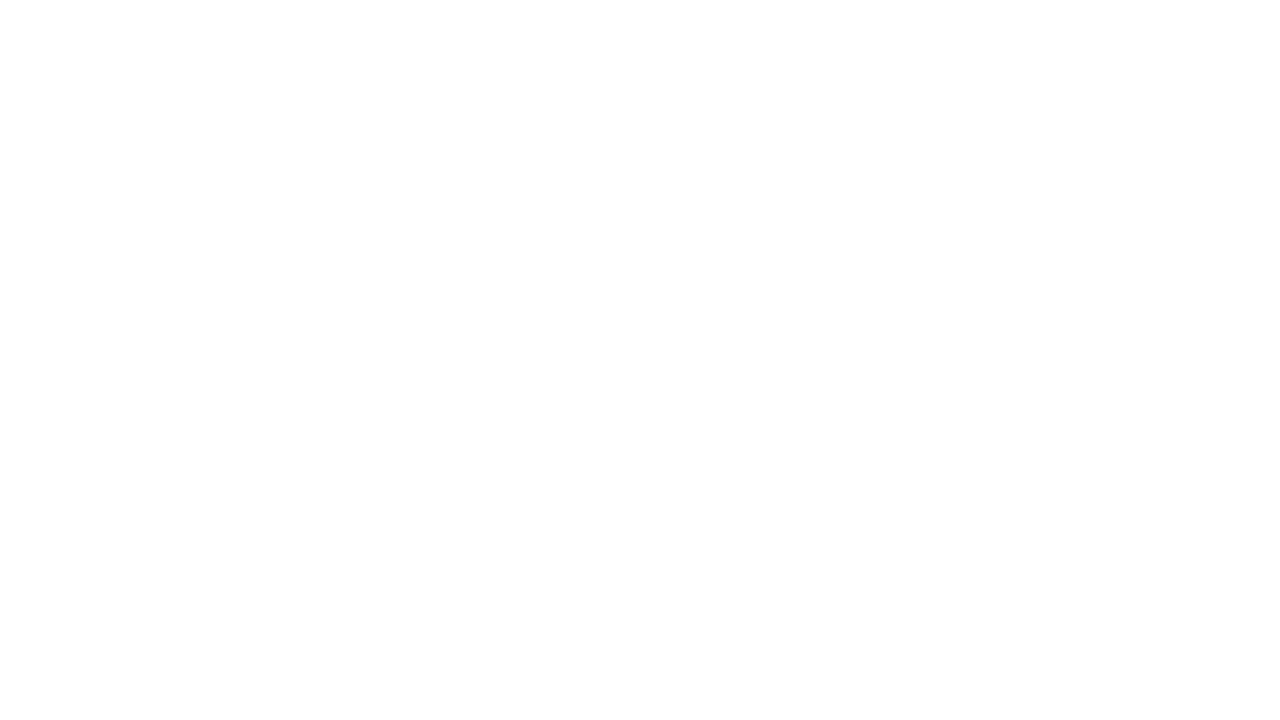
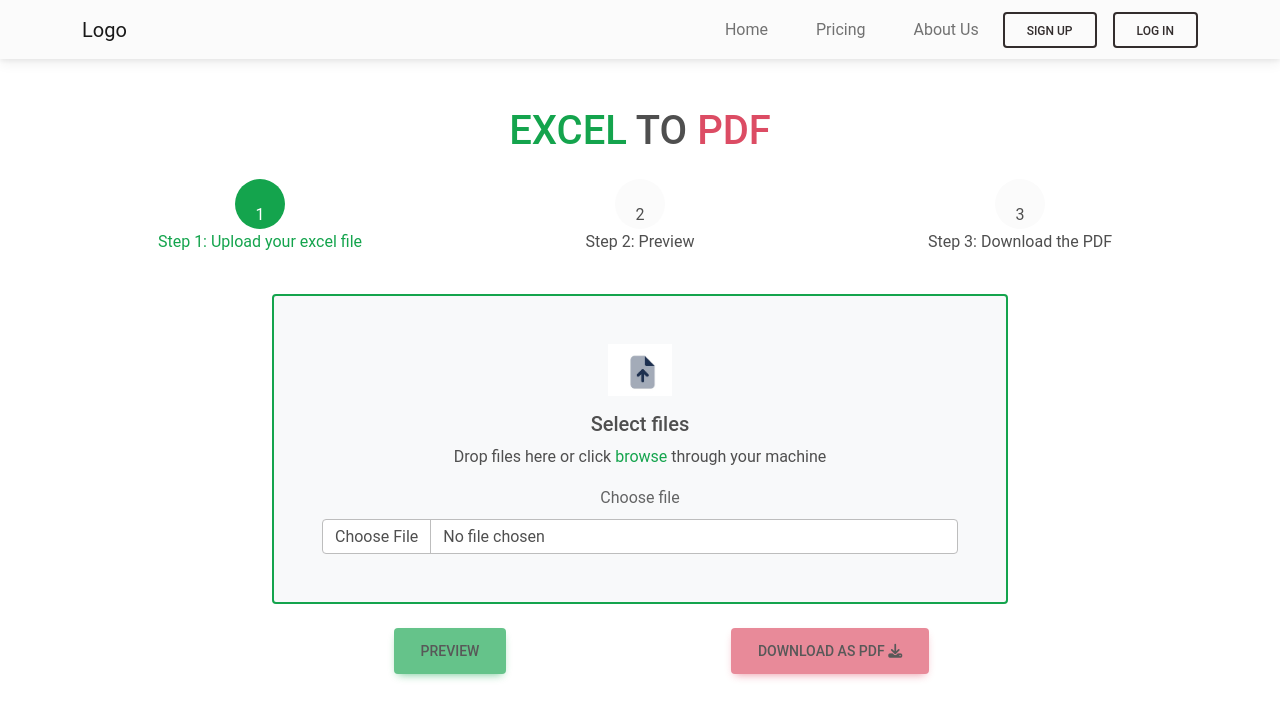
Before and after one commit to DeVka-K/BNI-Roster-2-, a React (Create React App) app in the folder bni_roster_frontend/: page /excel-to-pdf in a window 1280 px wide. Shown: the top 720 px of the page. Built offline with nearby package versions, Linux system fonts and the light colour scheme.

Commit message:
Header_exccelto pdf

```diff
--- a/bni_roster_frontend/public/index.html
+++ b/bni_roster_frontend/public/index.html
@@ -10,6 +10,7 @@
       content="Web site created using create-react-app"
     />
     <link rel="apple-touch-icon" href="%PUBLIC_URL%/logo192.png" />
+    <link href="https://cdn.jsdelivr.net/npm/bootstrap@5.3.3/dist/css/bootstrap.min.css" rel="stylesheet" integrity="sha384-QWTKZyjpPEjISv5WaRU9OFeRpok6YctnYmDr5pNlyT2bRjXh0JMhjY6hW+ALEwIH" crossorigin="anonymous">
     <!--
       manifest.json provides metadata used when your web app is installed on a
       user's mobile device or desktop. See https://developers.google.com/web/fundamentals/web-app-manifest/
--- a/bni_roster_frontend/src/App.css
+++ b/bni_roster_frontend/src/App.css
@@ -0,0 +1,153 @@
+/* navbar */
+.navbar{
+    margin-right: 0%;
+    gap: 1rem;
+}
+.container{
+    gap: 1rem;
+}
+.ms-auto{
+    gap: 2rem;
+}
+/* 1 */
+.stepper-step {
+    text-align: center;
+    flex: 1;
+  }
+
+  .stepper-step .step-number {
+    width: 30px;
+    height: 30px;
+    background-color: #ccc;
+    border-radius: 50%;
+    display: inline-block;
+    line-height: 30px;
+    margin-bottom: 10px;
+  }
+
+  .stepper-step .step-label {
+    font-weight: bold;
+  }
+
+  .stepper-step.active .step-number {
+    background-color: #007bff;
+    color: #fff;
+  }
+
+  .stepper-step .step-description {
+    font-size: 12px;
+    color: #666;
+  }
+
+  .step {
+    padding: 10px;
+    border: 1px solid #ddd;
+    border-radius: 5px;
+    margin: 10px 0;
+  }
+
+  .step.active {
+    background-color: #e0f7fa;
+  }
+
+  .text-success {
+    color: green;
+  }
+
+  .text-danger {
+    color: red;
+  }
+
+  /* 2  */
+  .upload-card {
+    border: 2px dashed #ccc;
+    border-radius: 10px;
+    padding: 30px;
+    text-align: center;
+    background-color: #f9f9f9;
+  }
+
+  .upload-icon img {
+    width: 100px;
+    margin-bottom: 20px;
+  }
+
+  .upload-text h5 {
+    margin: 0;
+    font-weight: bold;
+  }
+
+  .upload-text p {
+    margin: 5px 0;
+    color: #777;
+  }
+
+  .browse-button {
+    background: none;
+    color: #007bff;
+    border: none;
+    padding: 0;
+    font: inherit;
+    cursor: pointer;
+    text-decoration: underline;
+  }
+
+  .browse-button:hover {
+    color: #0056b3;
+  }
+
+  .upload-input {
+    display: none;
+  }
+
+  .MDBRow{
+    margin-bottom: 3rem;
+  }
+/* 3 */
+.preview-download-container {
+    text-align: center;
+    margin-top: 20px;
+  }
+
+  .preview-title {
+    font-size: 18px;
+    font-weight: bold;
+  }
+
+  .preview-content {
+    margin: 20px 0;
+  }
+
+  .preview-image {
+    width: 100%;
+    height: auto;
+    max-height: 300px;
+    border: 1px solid #ddd;
+    border-radius: 5px;
+  }
+
+  .preview-button {
+    display: block;
+    margin: 20px auto;
+  }
+
+  .download-button {
+    display: block;
+    margin: 20px auto;
+    background-color: #ff4081;
+    color: white;
+    font-size: 16px;
+    font-weight: bold;
+  }
+
+  .preview{
+    margin: 3rem;
+    display: flex;
+    flex-direction: column;
+    gap: 3rem;
+    align-items: center;
+  }
+
+  .btn1{
+    width: 15rem;
+  }
--- a/bni_roster_frontend/src/App.tsx
+++ b/bni_roster_frontend/src/App.tsx
@@ -1,9 +1,18 @@
 import React from 'react';
 import './App.css';
+import  Header from './components/Header';
+ import  ExcelToPDF from './components/ExcelToPDF';
+import { Routes, Route } from 'react-router-dom';
 
-function App() {
+
+const App: React.FC = () => {
   return (
     <div className="App">
+      <Header></Header>
+  <Routes>
+    <Route path="/excel-to-pdf" element={<ExcelToPDF/>}/>
+
+  </Routes>
 
     </div>
   );
--- /dev/null
+++ b/bni_roster_frontend/src/components/ExcelToPDF.tsx
@@ -0,0 +1,140 @@
+import React, { useState } from 'react';
+import { Container, Row, Col, Button, Form } from 'react-bootstrap';
+
+const ExcelToPDF: React.FC = () => {
+  const [file, setFile] = useState<File | null>(null);
+  const [step, setStep] = useState<number>(1);
+  const [previewUrl, setPreviewUrl] = useState<string | null>(null);
+  const maxFileSizeMB = 5; // Maximum file size in MB
+
+  const handleFileUpload = (event: React.ChangeEvent<HTMLInputElement>) => {
+    const uploadedFile = event.target.files?.[0];
+    if (uploadedFile) {
+      if (uploadedFile.size > maxFileSizeMB * 1024 * 1024) {
+        alert(`File size should not exceed ${maxFileSizeMB} MB.`);
+        return;
+      }
+      if (uploadedFile.type === 'application/vnd.openxmlformats-officedocument.spreadsheetml.sheet') {
+        setFile(uploadedFile);
+        setStep(2);
+      } else {
+        alert('Please upload a valid Excel file.');
+      }
+    }
+  };
+
+  const handleDragOver = (event: React.DragEvent<HTMLDivElement>) => {
+    event.preventDefault();
+  };
+
+  const handleDrop = (event: React.DragEvent<HTMLDivElement>) => {
+    event.preventDefault();
+    const droppedFile = event.dataTransfer.files[0];
+    if (droppedFile) {
+      if (droppedFile.size > maxFileSizeMB * 1024 * 1024) {
+        alert(`File size should not exceed ${maxFileSizeMB} MB.`);
+        return;
+      }
+      if (droppedFile.type === 'application/vnd.openxmlformats-officedocument.spreadsheetml.sheet') {
+        setFile(droppedFile);
+        setStep(2);
+      } else {
+        alert('Please upload a valid Excel file.');
+      }
+    }
+  };
+
+  const handlePreview = () => {
+    // Placeholder for preview logic
+    // In a real implementation, this would send the file to the backend for conversion
+    setPreviewUrl('path_to_preview_image.jpg');
+    setStep(3);
+  };
+
+  const handleDownload = () => {
+    // Placeholder for download logic
+    // In a real implementation, this would trigger the PDF download
+    alert('Downloading PDF...');
+  };
+
+  return (
+    <Container className="mt-5">
+      <h1 className="text-center mb-4">
+        <span className="text-success">EXCEL</span> TO <span className="text-danger">PDF</span>
+      </h1>
+
+      <Row className="justify-content-center mb-4">
+    <Col xs={12} md={4} className={`text-center ${step >= 1 ? 'text-success' : ''}`}>
+      <div className={`rounded-circle d-inline-block p-3 ${step >= 1 ? 'bg-success text-white' : 'bg-light'}`} style={{ width: '50px', height: '50px', lineHeight: '40px' }}>1</div>
+      <p>Step 1: Upload your excel file</p>
+    </Col>
+    <Col xs={12} md={4} className={`text-center ${step >= 2 ? 'text-success' : ''}`}>
+      <div className={`rounded-circle d-inline-block p-3 ${step >= 2 ? 'bg-success text-white' : 'bg-light'}`} style={{ width: '50px', height: '50px', lineHeight: '40px' }}>2</div>
+      <p>Step 2: Preview</p>
+    </Col>
+    <Col xs={12} md={4} className={`text-center ${step >= 3 ? 'text-success' : ''}`}>
+      <div className={`rounded-circle d-inline-block p-3 ${step >= 3 ? 'bg-success text-white' : 'bg-light'}`} style={{ width: '50px', height: '50px', lineHeight: '40px' }}>3</div>
+      <p>Step 3: Download the PDF</p>
+    </Col>
+  </Row>
+
+  <Row className="justify-content-center">
+    <Col xs={12} md={8}>
+      <div
+        onDragOver={handleDragOver}
+        onDrop={handleDrop}
+        className="border border-2 border-success rounded p-5 text-center"
+        style={{ backgroundColor: '#f8f9fa' }}
+      >
+        <img src="/Images/file.jpg" alt="Folder icon" className="mb-3" style={{ width: '64px' }} />
+        <h5>Select files</h5>
+        <p>Drop files here or click <span className="text-success">browse</span> through your machine</p>
+        <Form.Group controlId="custom-file">
+          <Form.Label>Choose file</Form.Label>
+          <Form.Control
+            type="file"
+            onChange={handleFileUpload}
+            accept=".xlsx, .xls"
+          />
+        </Form.Group>
+      </div>
+    </Col>
+  </Row>
+
+  {previewUrl && (
+    <Row className="justify-content-center mt-4">
+      <Col xs={12} md={8}>
+        <h5>PREVIEW</h5>
+        <img src={previewUrl} alt="PDF Preview" className="img-fluid border" />
+      </Col>
+    </Row>
+  )}
+
+  <Row className="justify-content-center mt-4">
+    <Col xs={12} md={4} className="text-center">
+      <Button
+        variant="success"
+        size="lg"
+        onClick={handlePreview}
+        disabled={!file || step >= 3}
+      >
+        Preview
+      </Button>
+    </Col>
+    <Col xs={12} md={4} className="text-center">
+      <Button
+        variant="danger"
+        size="lg"
+        onClick={handleDownload}
+        disabled={step < 3}
+      >
+        Download as PDF <i className="fas fa-download"></i>
+      </Button>
+    </Col>
+  </Row>
+</Container>
+
+  );
+};
+
+export default ExcelToPDF;
--- /dev/null
+++ b/bni_roster_frontend/src/components/Header.tsx
@@ -0,0 +1,24 @@
+// src/components/Header.tsx
+import React from 'react';
+import { Navbar, Nav, Container } from 'react-bootstrap';
+
+const Header: React.FC = () => {
+  return (
+    <Navbar bg="light" expand="lg">
+      <Container>
+        <Navbar.Brand href="#home">
+      <span>Logo</span>
+        </Navbar.Brand>
+        <Nav className="ms-auto">
+          <Nav.Link href="#home">Home</Nav.Link>
+          <Nav.Link href="#pricing">Pricing</Nav.Link>
+          <Nav.Link href="#aboutus">About Us</Nav.Link>
+        </Nav>
+        <button className="btn btn-outline-dark">Sign up</button>
+        <button className="btn btn-outline-dark">Log In</button>
+      </Container>
+    </Navbar>
+  );
+};
+
+export default Header;
```
Also changed, not shown: bni_roster_frontend/package.json (+8 -0 lines), bni_roster_frontend/src/index.tsx (+7 -0 lines), bni_roster_frontend/public/Images/file.jpg (added), 1 other file (tests, documents, lock files or other folders).
